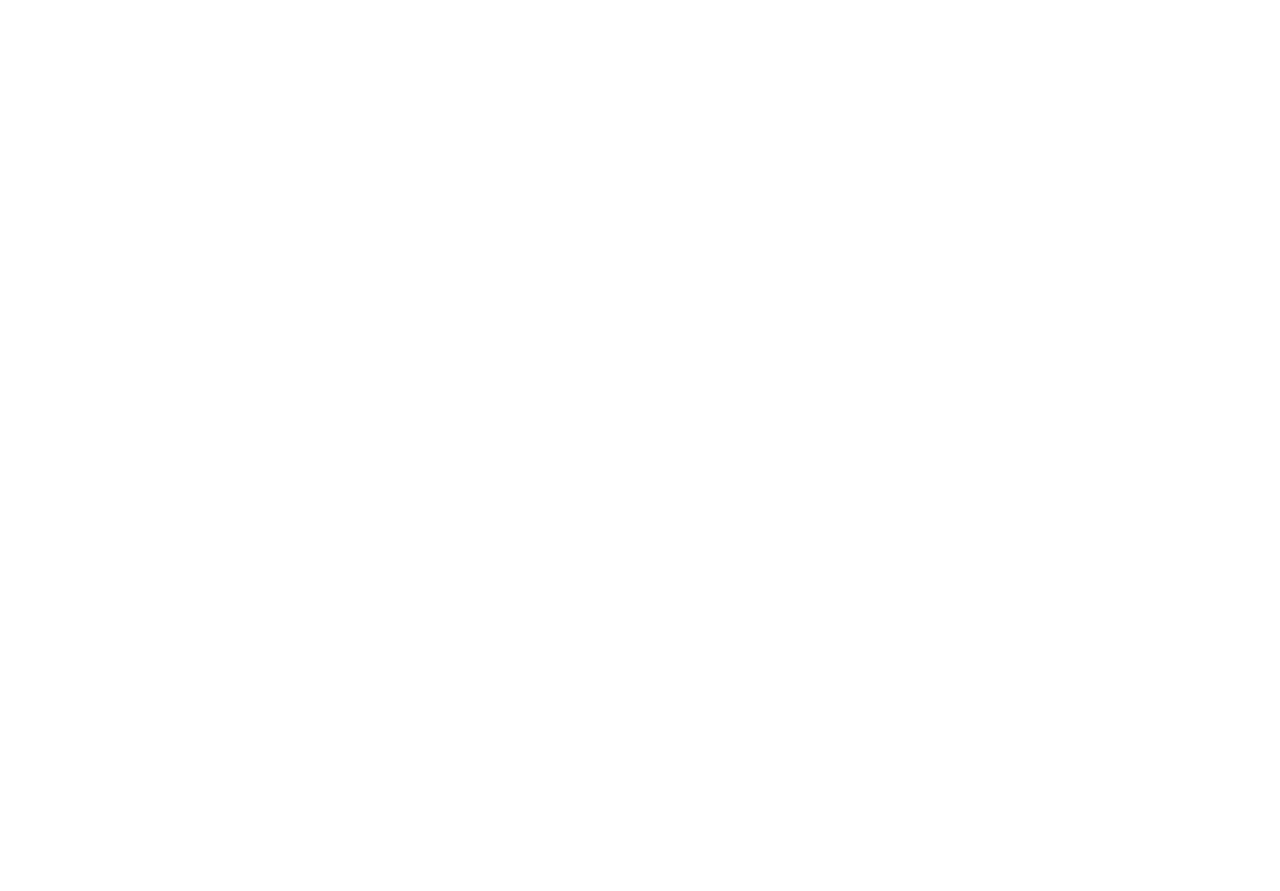
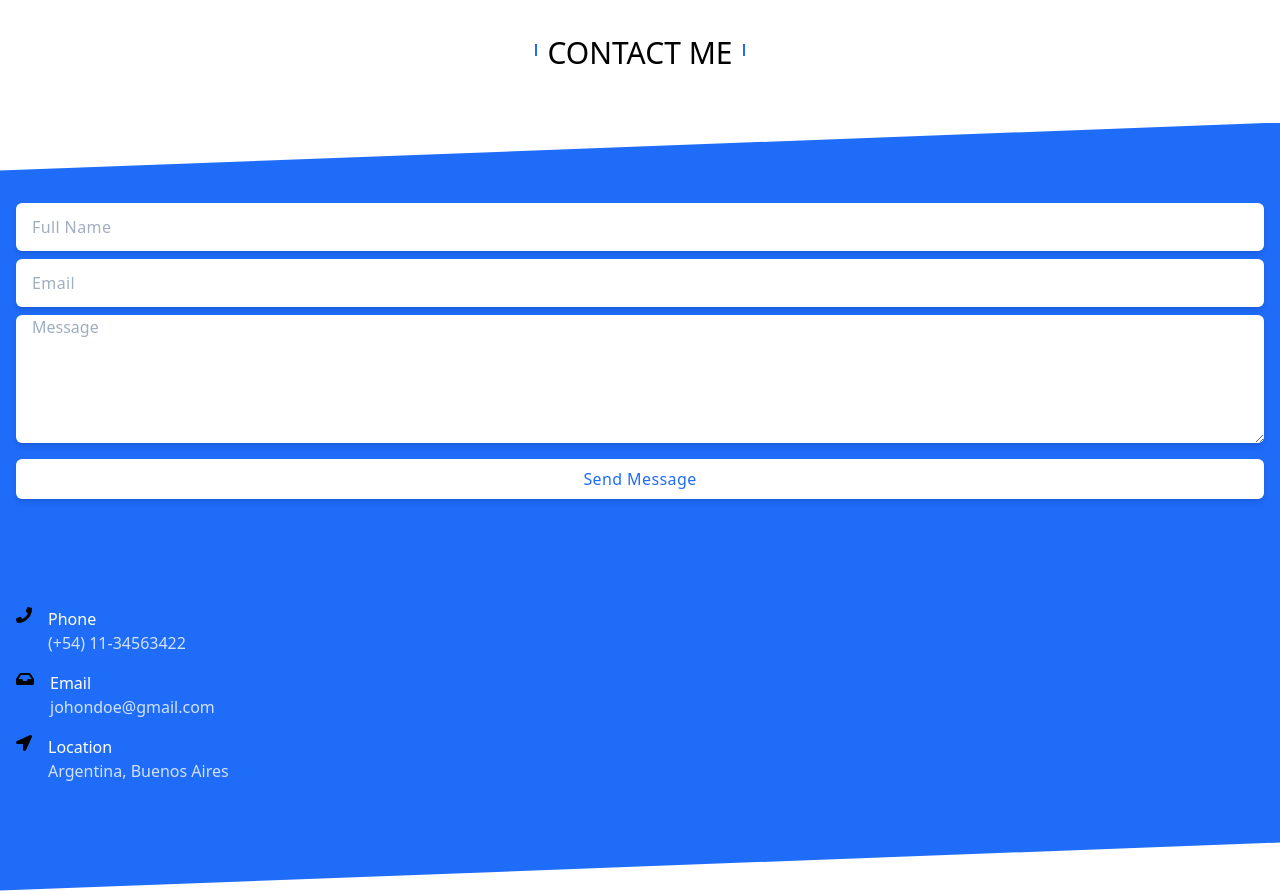
Before and after one commit to gonzalomansilla/Portfolio, a Vue app: page / in a window 1280 px wide. Shown: the part 2880-3771 px from the top of the page. Before the commit the page ends 2782 px from the top, so only its background shows below. Built offline with nearby package versions, Linux system fonts and the light colour scheme.

Commit message:
feat: Contact Section

```diff
--- a/src/App.vue
+++ b/src/App.vue
@@ -7,6 +7,8 @@
 
       <PortfolioSection></PortfolioSection>
     </main>
+
+    <ContactSection></ContactSection>
   </div>
 </template>
 
@@ -14,13 +16,15 @@
 import Header from "./components/Header";
 import AboutSection from "./components/sections/About";
 import PortfolioSection from "./components/sections/Portfolio";
+import ContactSection from "./components/sections/Contact";
 
 export default {
   name: 'App',
   components: {
     Header,
     AboutSection,
-    PortfolioSection
+    PortfolioSection,
+    ContactSection
   },
 };
 </script>
--- /dev/null
+++ b/src/components/sections/Contact.vue
@@ -0,0 +1,110 @@
+<template>
+  <BaseSection section-title="Contact Me">
+    <template #section-content>
+      <div class="relative px-4 py-12">
+        <div class="contact-bg absolute inset-0"></div>
+
+        <div class="grid grid-cols-1 grid-rows-2 gap-y-12 pt-8">
+          <div class="grid gap-y-4">
+            <div class="grid gap-y-2">
+              <TextBox placeholder="full name"></TextBox>
+              <TextBox placeholder="email"></TextBox>
+              <TextArea placeholder="Message"></TextArea>
+            </div>
+
+            <BtnSecundary text="Send Message"></BtnSecundary>
+          </div>
+
+          <!-- TODO fix -->
+          <div class="contact__contact-options contact-options icons_theme-white">
+            <!-- TODO Componente InfoIcon  -->
+            <div class="contact-option">
+              <i class="fas fa-phone contact-option__icon icon"></i>
+              <span class="contact-option__title">Phone</span>
+              <span class="contact-option__text">(+54) 11-34563422</span>
+            </div>
+            <div class="contact-option">
+              <i class="fas fa-inbox contact-option__icon icon"></i>
+              <span class="contact-option__title">Email</span>
+              <span class="contact-option__text">johondoe@gmail.com</span>
+            </div>
+            <div class="contact-option">
+              <i class="fas fa-location-arrow contact-option__icon icon"></i>
+              <span class="contact-option__title">Location</span>
+              <span class="contact-option__text">Argentina, Buenos Aires</span>
+            </div>
+          </div>
+        </div>
+      </div>
+    </template>
+  </BaseSection>
+</template>
+
+<script>
+import BaseSection from "./../base/BaseSection";
+import BtnSecundary from "./../ui/buttons/Secundary";
+import TextBox from "./../ui/inputs/TextBox";
+import TextArea from "./../ui/inputs/TextArea";
+
+export default {
+  name: "ContactSection",
+  components: {
+    BaseSection,
+    BtnSecundary,
+    TextBox,
+    TextArea
+  },
+};
+</script>
+
+<style lang="scss" scoped>
+/* Design */
+.contact-bg {
+  z-index: -1;
+  clip-path: polygon(0 48px, 100% 0, 100% calc(100% - 48px), 0 100%);
+  background: theme("colors.primary-50");
+}
+
+.contact-option__text {
+  color: rgba(255, 255, 255, 0.8);
+  font-weight: 300;
+  font-size: 16px;
+}
+
+.contact-option__title {
+  font-weight: 300;
+  color: white;
+}
+
+/* Layout */
+.contact-options {
+  display: grid;
+  grid-template-rows: repeat(3, auto);
+  grid-row-gap: 16px;
+  justify-content: flex-start;
+  align-self: center;
+}
+
+.contact-option {
+  display: grid;
+  grid-template-columns: repeat(2, auto);
+  grid-template-rows: repeat(2, auto);
+  grid-template-areas:
+    "contact-icon contact-title"
+    ".            contact-text";
+  grid-column-gap: 16px;
+  justify-self: left;
+}
+
+.contact-option__icon {
+  grid-area: contact-icon;
+}
+
+.contact-option__title {
+  grid-area: contact-title;
+}
+
+.contact-option__text {
+  grid-area: contact-text;
+}
+</style>
```
